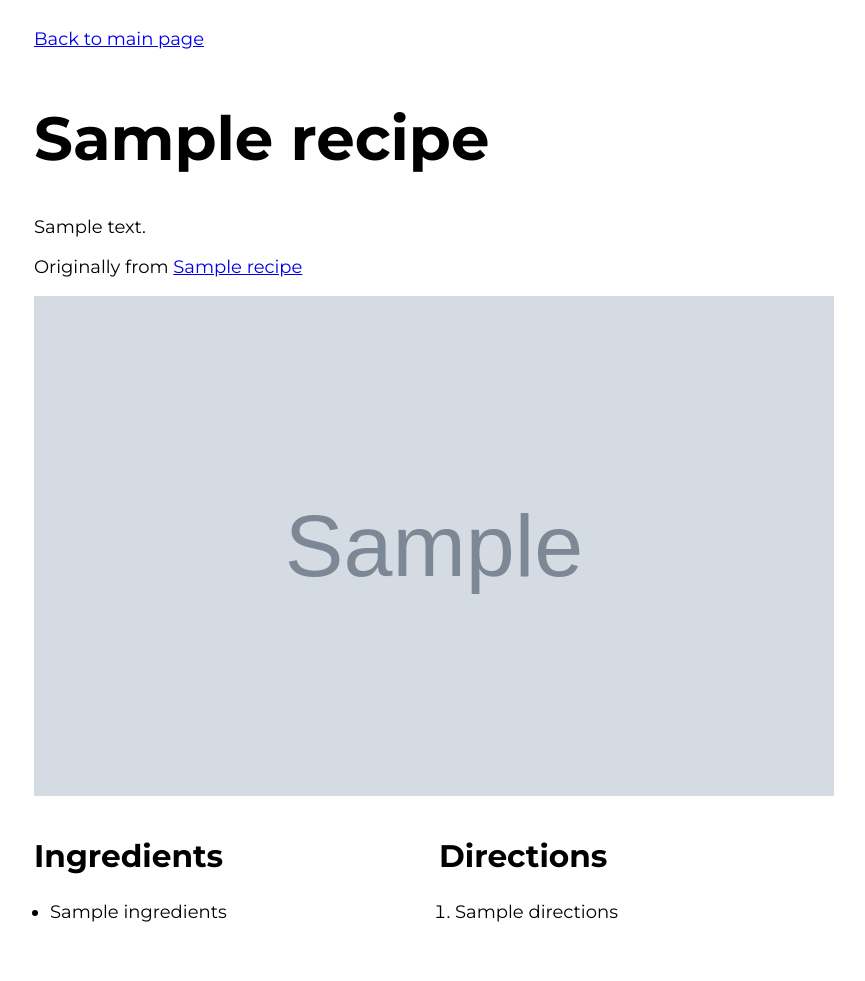
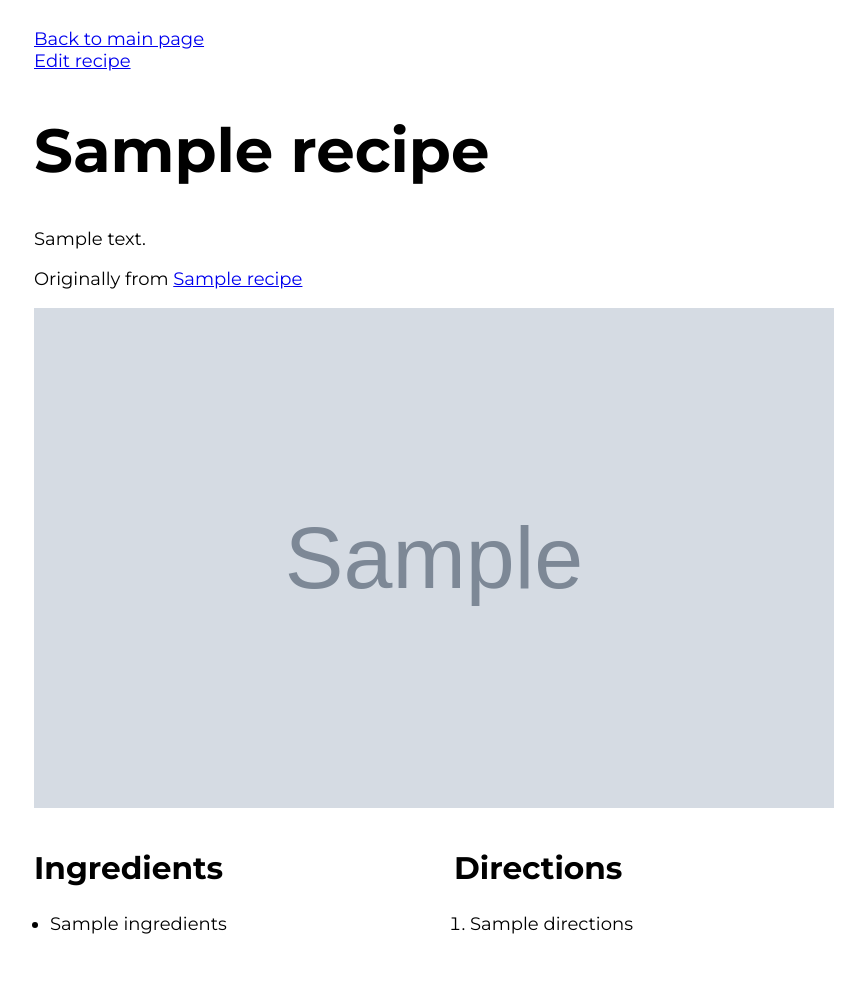
Before and after one commit to eynopv/hngr, a FastAPI app: template hngr/templates/recipe.html in a window 1280 px wide. Shown: the whole page, without its empty margins (106-971 px from the left). Before the commit the page ends 922 px from the top, so only its background shows below. Run offline with FastAPI, Linux system fonts and the light colour scheme; the template is opened without the code that fills it: most values are stand-ins (such as "Sample title", 1, 10 or a date in 2020); grey boxes marked "Sample" are stand-in pictures; some libraries are stand-ins or nearby versions.

Commit message:
feat: add gap between recipe content items

```diff
--- a/hngr/static/styles.css
+++ b/hngr/static/styles.css
@@ -195,7 +195,8 @@ img {
 .recipe-content {
   display: flex;
   flex-wrap: wrap;
-  gap: 10px;
+  flex-direction: row;
+  column-gap: calc(var(--spacing) * 4);
 }
 
 .recipe-content-item-1 {
--- a/hngr/templates/recipe.html
+++ b/hngr/templates/recipe.html
@@ -5,7 +5,10 @@
   <header class="recipe-content">
     <div class="recipe-content-item-1"></div>
     <div class="recipe-content-item-2">
-      <h1>{{ recipe.name }}</h1>
+      <a href="/recipe/{{ recipe.id }}/edit">Edit recipe</a>
+      <heading>
+        <h1>{{ recipe.name }}</h1>
+      </heading>
       {% if recipe.description %}
       <div class="spacer-1"></div>
       <p>{{ recipe.description }}</p>
```
